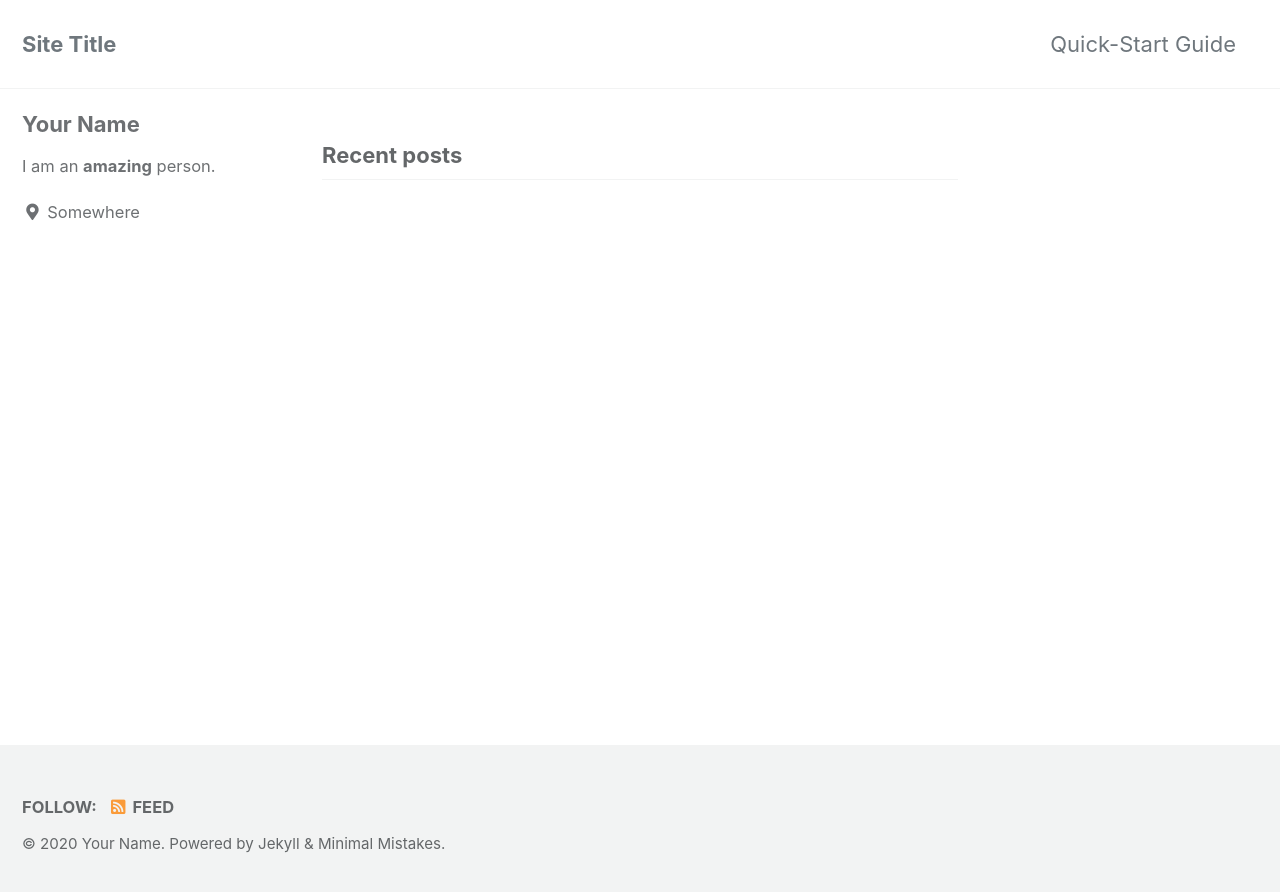
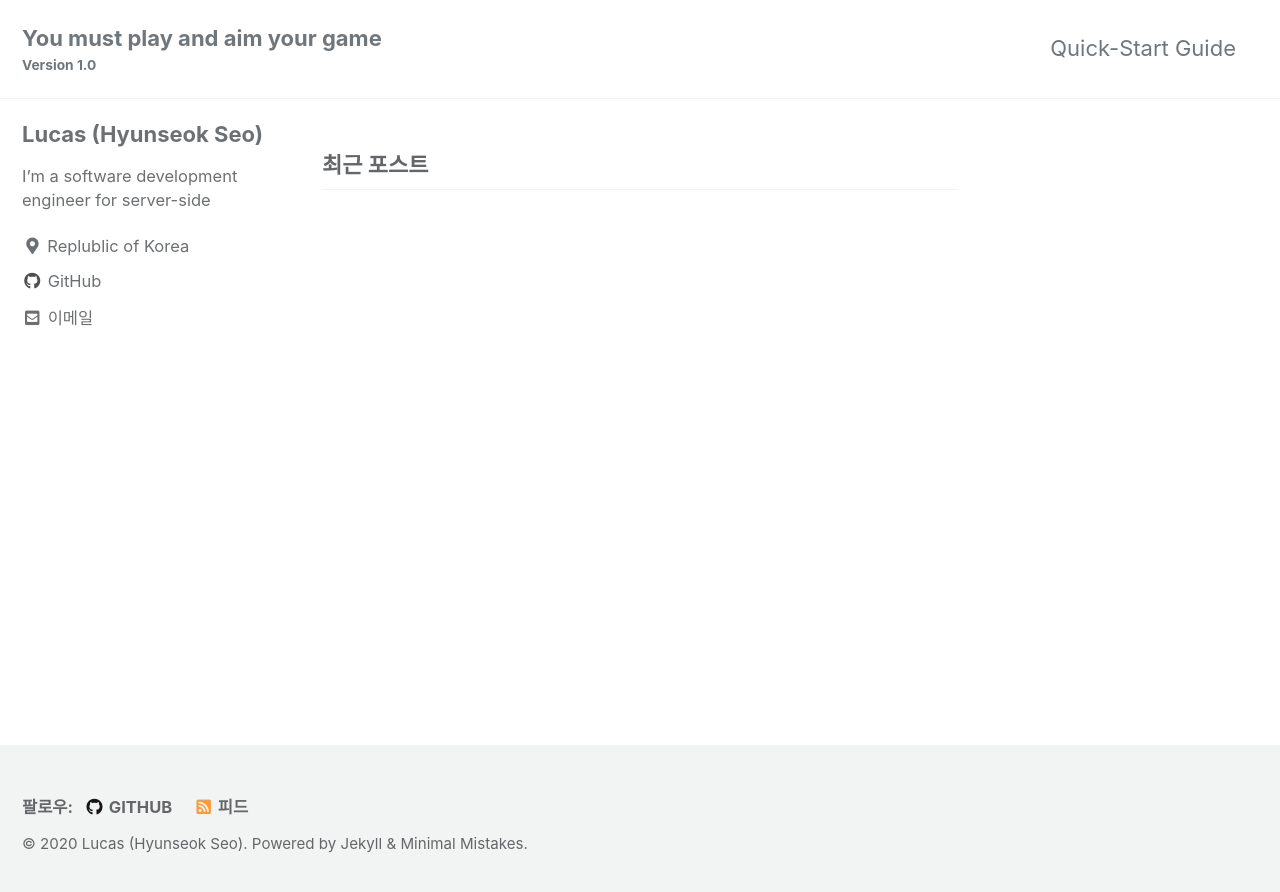
Before and after one commit to lucaseo90/lucaseo90, a Jekyll site: the page built from index.html, in a window 1280 px wide. Shown: the top 892 px of the page. Built offline with Jekyll 4.4.1, drawn with Linux system fonts in a browser that asks for light colours; cached includes are drawn as plain includes; the list of posts is cut into pages by our own code.

Commit message:
Modified _config.yml to modify simple information

```diff
--- a/_config.yml
+++ b/_config.yml
@@ -15,19 +15,19 @@
 minimal_mistakes_skin    : "default" # "air", "aqua", "contrast", "dark", "dirt", "neon", "mint", "plum", "sunrise"
 
 # Site Settings
-locale                   : "en-US"
-title                    : "Site Title"
+locale                   : "ko-KR"
+title                    : "A Time Limited Life"
 title_separator          : "-"
-subtitle                 : # site tagline that appears below site title in masthead
-name                     : "Your Name"
-description              : "An amazing website."
-url                      : # the base hostname & protocol for your site e.g. "https://mmistakes.github.io"
+subtitle                 : "Version 1.0" # site tagline that appears below site title in masthead
+name                     : "Lucas (Hyunseok Seo)"
+description              : "To Study for Full Stack Development"
+url                      : "https://lucaseo90.github.io/lucaseo90/" # the base hostname & protocol for your site e.g. "https://mmistakes.github.io"
 baseurl                  : # the subpath of your site, e.g. "/blog"
-repository               : # GitHub username/repo-name e.g. "mmistakes/minimal-mistakes"
+repository               : "https://github.com/lucaseo90/lucaseo90" # GitHub username/repo-name e.g. "mmistakes/minimal-mistakes"
 teaser                   : # path of fallback teaser image, e.g. "/assets/images/500x300.png"
 logo                     : # path of logo image to display in the masthead, e.g. "/assets/images/88x88.png"
-masthead_title           : # overrides the website title displayed in the masthead, use " " for no title
-# breadcrumbs            : false # true, false (default)
+masthead_title           : "You must play and aim your game" # overrides the website title displayed in the masthead, use " " for no title
+# breadcrumbs            : true # true, false (default)
 words_per_minute         : 200
 comments:
   provider               : # false (default), "disqus", "discourse", "facebook", "staticman", "staticman_v2", "utterances", "custom"
@@ -93,11 +93,11 @@ analytics:
 
 # Site Author
 author:
-  name             : "Your Name"
+  name             : "Lucas (Hyunseok Seo)"
   avatar           : # path of avatar image, e.g. "/assets/images/bio-photo.jpg"
-  bio              : "I am an **amazing** person."
-  location         : "Somewhere"
-  email            :
+  bio              : "I'm a software development engineer for server-side"
+  location         : "Replublic of Korea"
+  email            : "hsseo0501@gmail.com"
   links:
     - label: "Email"
       icon: "fas fa-fw fa-envelope-square"
@@ -113,7 +113,7 @@ author:
       # url: "https://facebook.com/"
     - label: "GitHub"
       icon: "fab fa-fw fa-github"
-      # url: "https://github.com/"
+      url: "https://github.com/lucaseo90"
     - label: "Instagram"
       icon: "fab fa-fw fa-instagram"
       # url: "https://instagram.com/"
@@ -129,7 +129,7 @@ footer:
       # url:
     - label: "GitHub"
       icon: "fab fa-fw fa-github"
-      # url:
+      url: "https://github.com/lucaseo90"
     - label: "GitLab"
       icon: "fab fa-fw fa-gitlab"
       # url:
@@ -276,6 +276,14 @@ defaults:
       layout: single
       author_profile: true
       read_time: true
-      comments: # true
+      comments: true
       share: true
       related: true
+
+  # _pages
+  - scope:
+      path: "_pages"
+      type: pages
+    values:
+      layout: single
+      author_profile: true
```
